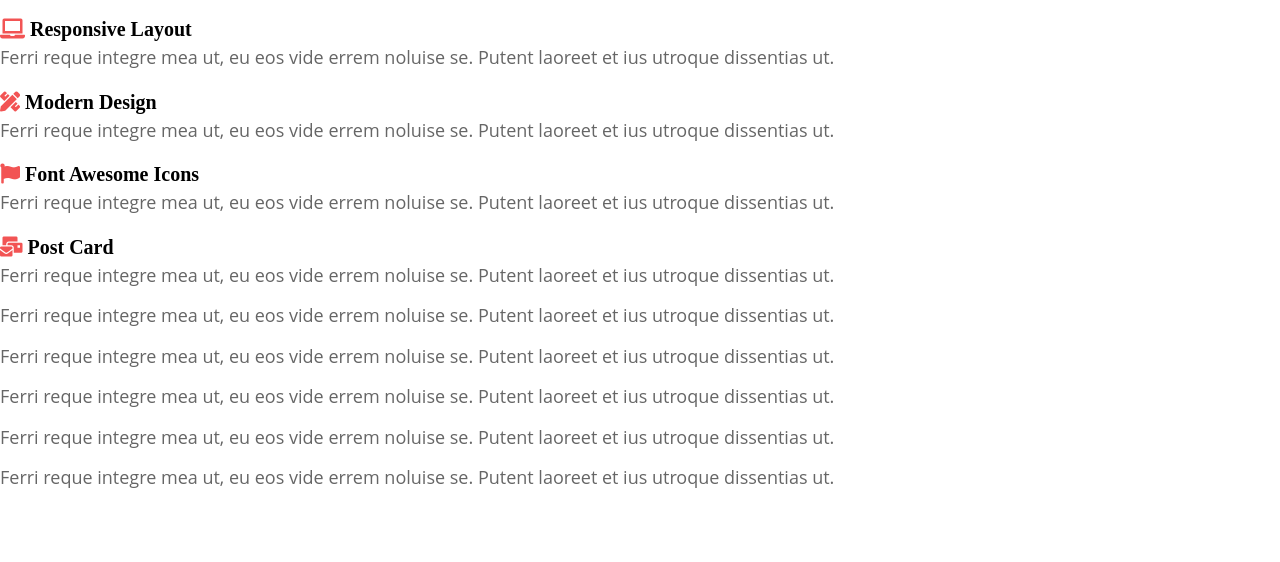
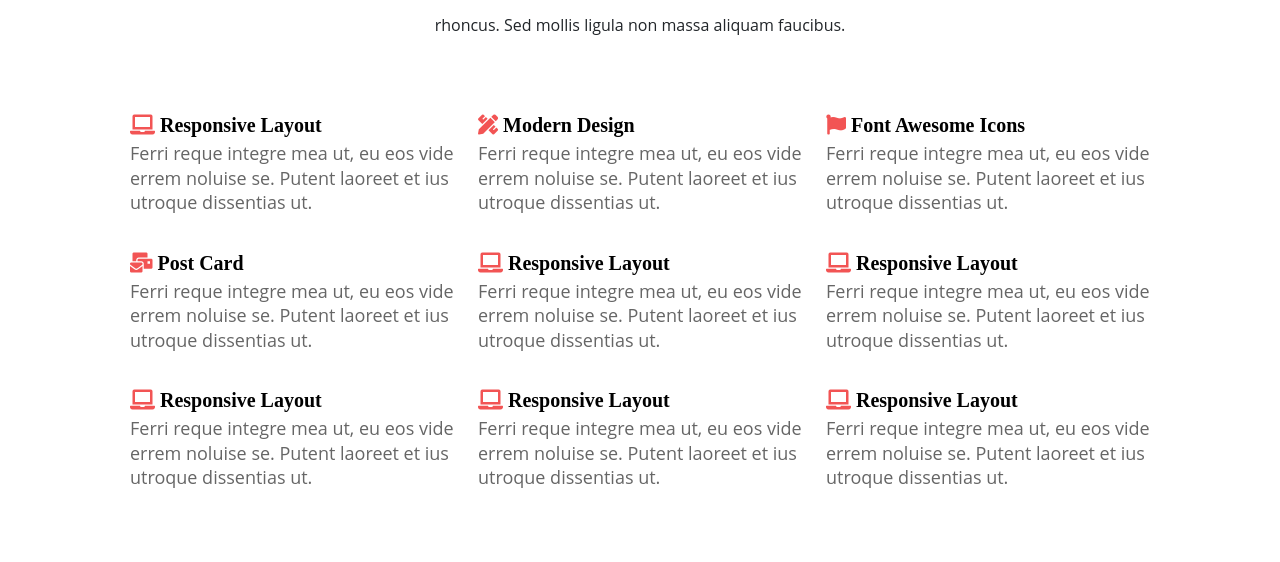
Before and after one commit to Hebaadel20/1st-task, a plain HTML site: page index.html in a window 1280 px wide. Shown: the part 643-1205 px from the top of the page. Before the commit the page ends 1149 px from the top, so only its background shows below. Drawn offline with Linux system fonts and the light colour scheme.

Commit message:
Updated the service section

```diff
--- a/index.html
+++ b/index.html
@@ -71,14 +71,14 @@
 
     <!-- section services -->
     <div class="services">
-        <div>
+        <div class="content text-center pb-5">
             <h1>Services</h1>
-            <p>Vestibulum ante ipsum primis in faucibus orci. Morbi tincidunt urna imperdiet tincidunt rhoncus. Sed
-                mollis ligula non massa aliquam faucibus.</p>
-
+            <p>Vestibulum ante ipsum primis in faucibus orci. Morbi tincidunt urna imperdiet tincidunt </p>
+            <p>rhoncus. Sed mollis ligula non massa aliquam faucibus.</p>
         </div>
-
-        <div>
+        <div class="container">
+            <div class="row ps-5 pe-5  pb-5">
+                <div class="col-lg-4 pt-2 pb-2">
                     <div class="ser">
                         <i class="fas fa-laptop"> <span class="seri"> Responsive Layout</span></i>
 
@@ -86,7 +86,7 @@
                             dissentias ut.</p>
                     </div>
                 </div>
-        <div>
+                <div class="col-lg-4  pt-2 pb-2">
                     <div class="ser">
                         <i class="fas fa-pencil-ruler"> <span class="seri"> Modern Design</span> </i>
 
@@ -95,7 +95,7 @@
                             utroque dissentias ut.</p>
                     </div>
                 </div>
-        <div>
+                <div class="col-lg-4 pt-2 pb-2">
                     <div class="ser">
                         <i class="fas fa-flag"> <span class="seri">
                                 Font Awesome Icons</span></i>
@@ -105,7 +105,7 @@
                             dissentias ut.</p>
                     </div>
                 </div>
-        <div>
+                <div class="col-lg-4 pt-2 pb-2">
                     <div class="ser">
                         <i class="fas fa-mail-bulk"> <span class="seri"> Post Card </span> </i>
 
@@ -114,46 +114,50 @@
                             dissentias ut.</p>
                     </div>
                 </div>
-        <div>
+                <div class="col-lg-4  pt-2 pb-2">
                     <div class="ser">
-
+                        <i class="fas fa-laptop"> <span class="seri"> Responsive Layout</span></i>
 
                         <p>Ferri reque integre mea ut, eu eos vide errem noluise se. Putent laoreet et ius utroque
                             dissentias ut.</p>
                     </div>
                 </div>
-        <div>
+                <div class="col-lg-4 pt-2 pb-2">
                     <div class="ser">
-
+                        <i class="fas fa-laptop"> <span class="seri"> Responsive Layout</span></i>
 
                         <p>Ferri reque integre mea ut, eu eos vide errem noluise se. Putent laoreet et ius utroque
                             dissentias ut.</p>
                     </div>
                 </div>
-        <div>
+                <div class="col-lg-4 pt-2 pb-2">
                     <div class="ser">
+                        <i class="fas fa-laptop"> <span class="seri"> Responsive Layout</span></i>
 
                         <p>Ferri reque integre mea ut, eu eos vide errem noluise se. Putent laoreet et ius utroque
                             dissentias ut.</p>
                     </div>
                 </div>
-        <div>
+                <div class="col-lg-4  pt-2 pb-2">
                     <div class="ser">
-
+                        <i class="fas fa-laptop"> <span class="seri"> Responsive Layout</span></i>
 
                         <p>Ferri reque integre mea ut, eu eos vide errem noluise se. Putent laoreet et ius utroque
                             dissentias ut.</p>
                     </div>
                 </div>
-        <div>
+                <div class="col-lg-4  pt-2 pb-2">
                     <div class="ser">
-
+                        <i class="fas fa-laptop"> <span class="seri"> Responsive Layout</span></i>
 
                         <p>Ferri reque integre mea ut, eu eos vide errem noluise se. Putent laoreet et ius utroque
                             dissentias ut.</p>
                     </div>
                 </div>
             </div>
+        </div>
+    </div>
+
 
 
 
--- a/style.css
+++ b/style.css
@@ -26,7 +26,7 @@ font-size: 20px;
 .seri{
     color: black;
     font-weight: bold;
-    font-size: 20px;
+    font-size: 20;
     line-height: 32px;
 }
 .ser p{
```
Lines whose indentation alone changed are shown as unchanged.
